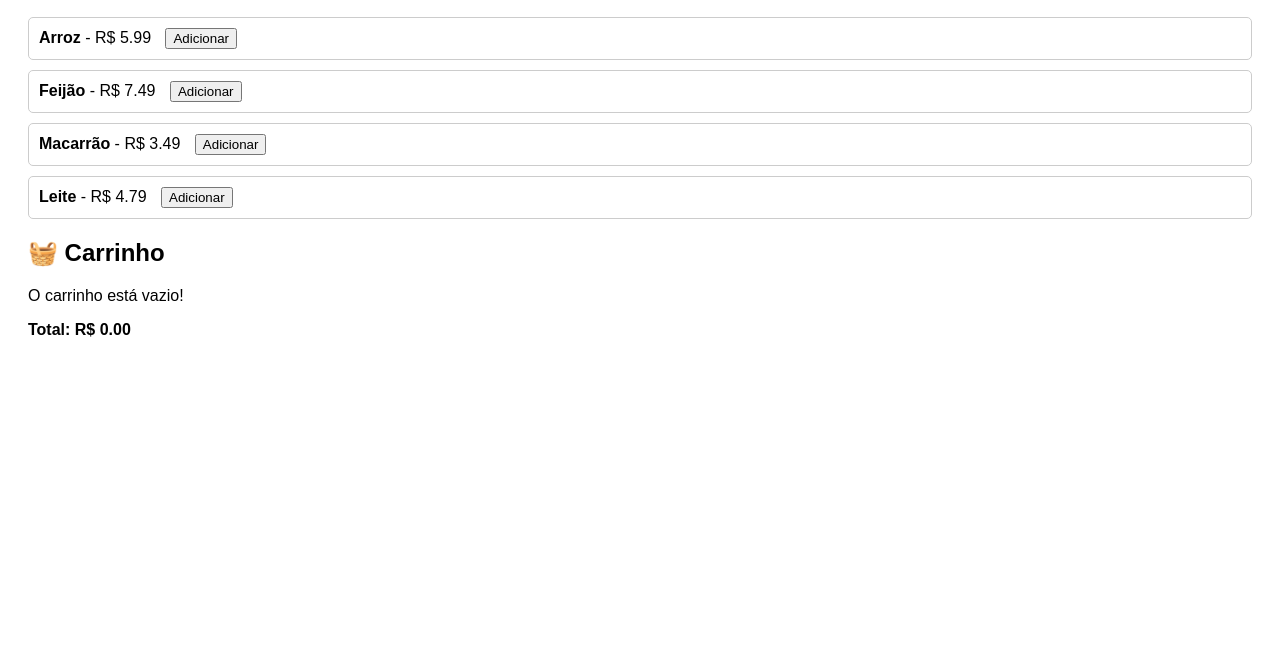
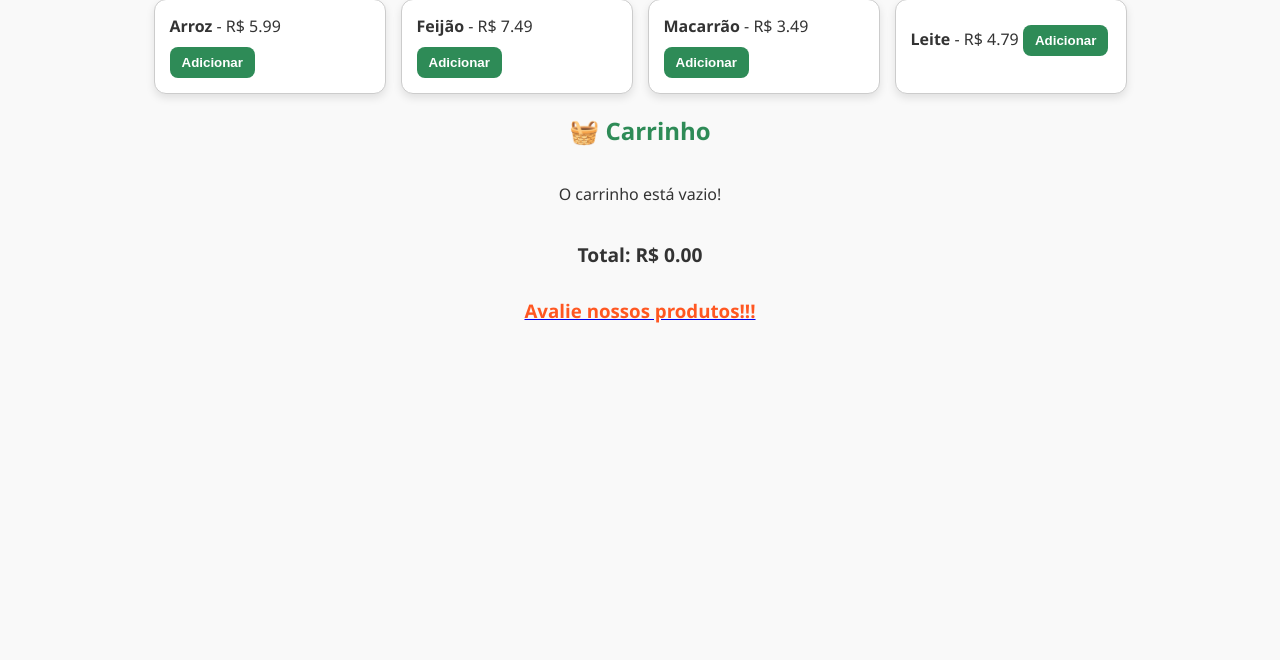
Before and after one commit to HenriqueRosaFischborn/listaCompras, a plain HTML site: page index.html in a window 1280 px wide. Shown: the part 140-800 px from the top of the page. Drawn offline with Linux system fonts and the light colour scheme.

Commit message:
estilizado e contador de cliques para votação

```diff
--- /dev/null
+++ b/css/style.css
@@ -0,0 +1,74 @@
+/* style.css */
+body {
+    font-family: 'Segoe UI', Tahoma, Geneva, Verdana, sans-serif;
+    margin: 20px;
+    background: #f9f9f9;
+    color: #333;
+}
+
+h1,
+h2,
+h3 {
+    text-align: center;
+    color: #2e8b57;
+}
+
+#produtos,
+#carrinho {
+    display: flex;
+    flex-wrap: wrap;
+    justify-content: center;
+    gap: 15px;
+    margin-top: 20px;
+}
+
+.produto,
+.carrinho-item {
+    border: 1px solid #ccc;
+    border-radius: 12px;
+    padding: 15px;
+    background: white;
+    width: 200px;
+    box-shadow: 0px 4px 8px rgba(0, 0, 0, 0.1);
+    transition: transform 0.2s;
+}
+
+.produto:hover,
+.carrinho-item:hover {
+    transform: scale(1.03);
+}
+
+button {
+    margin-top: 10px;
+    padding: 8px 12px;
+    background-color: #2e8b57;
+    color: white;
+    border: none;
+    border-radius: 8px;
+    cursor: pointer;
+    font-weight: bold;
+    transition: background 0.2s;
+}
+
+button:hover {
+    background-color: #256b45;
+}
+
+#divTotal {
+    margin-top: 20px;
+    text-align: center;
+    font-size: 1.2em;
+    font-weight: bold;
+}
+
+a h3 {
+    color: #ff5722;
+    text-align: center;
+    margin-top: 30px;
+    transition: color 0.3s;
+}
+
+a h3:hover {
+    color: #e64a19;
+    text-decoration: underline;
+}
--- /dev/null
+++ b/css/votacao.css
@@ -0,0 +1,67 @@
+/* Geral */
+body {
+    font-family: 'Segoe UI', Tahoma, Geneva, Verdana, sans-serif;
+    margin: 30px;
+    background: #f1f1f1;
+    color: #333;
+    text-align: center;
+}
+
+h1,
+h2,
+h3 {
+    color: #2e8b57;
+}
+
+/* Link de voltar */
+a h3 {
+    color: #1976d2;
+    text-decoration: none;
+    margin-bottom: 20px;
+    transition: color 0.3s;
+}
+
+a h3:hover {
+    color: #0d47a1;
+    text-decoration: underline;
+}
+
+/* Produtos votáveis */
+.product {
+    display: inline-block;
+    border: 2px solid #2e8b57;
+    border-radius: 12px;
+    padding: 20px;
+    margin: 15px;
+    background-color: #ffffff;
+    cursor: pointer;
+    box-shadow: 0 4px 10px rgba(0, 0, 0, 0.1);
+    transition: transform 0.2s, background-color 0.2s;
+    min-width: 180px;
+    font-weight: bold;
+}
+
+.product:hover {
+    background-color: #e0f2f1;
+    transform: scale(1.05);
+}
+
+.vote-count {
+    display: block;
+    margin-top: 10px;
+    color: #555;
+    font-size: 0.9em;
+}
+
+#most-voted {
+    margin-top: 30px;
+    font-size: 1.3em;
+    background-color: #fff3e0;
+    padding: 15px;
+    border-radius: 10px;
+    border: 1px solid #ffc107;
+    width: fit-content;
+    margin-left: auto;
+    margin-right: auto;
+    box-shadow: 0 2px 6px rgba(0, 0, 0, 0.1);
+}
--- a/index.html
+++ b/index.html
@@ -3,21 +3,7 @@
 <head>
   <meta charset="UTF-8">
   <title>Supermercado</title>
-  <style>
-    body {
-      font-family: Arial, sans-serif;
-      padding: 20px;
-    }
-    .produto, .carrinho-item {
-      border: 1px solid #ccc;
-      padding: 10px;
-      margin: 10px 0;
-      border-radius: 5px;
-    }
-    .produto button, .carrinho-item button {
-      margin-left: 10px;
-    }
-  </style>
+  <link rel="stylesheet" href="./css/style.css">
 </head>
 <body>
 
@@ -30,6 +16,10 @@
   <div id="carrinho"></div>
   <div id="divTotal"></div>
 
-  <script src="app.js"></script>
+  <div>
+    <a href="avaliacao.html"><h3>Avalie nossos produtos!!!</h3></a>
+  </div>
+
+  <script src="./js/app.js"></script>
 </body>
 </html>
```
Also changed, not shown: avaliacao.html (added, +22 -0 lines), js/votacao.js (added, +70 -0 lines), js/app.js (renamed from app.js).
